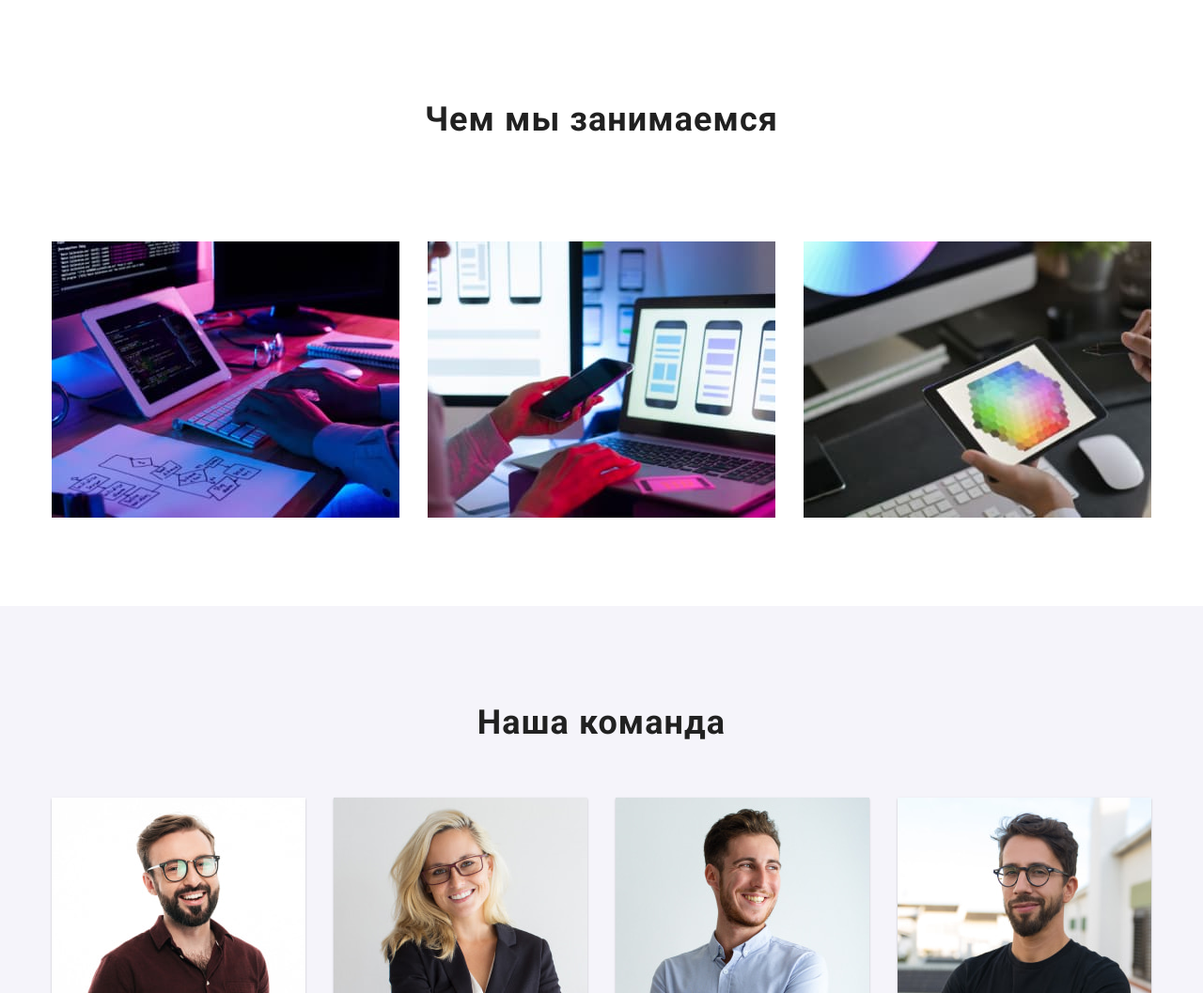
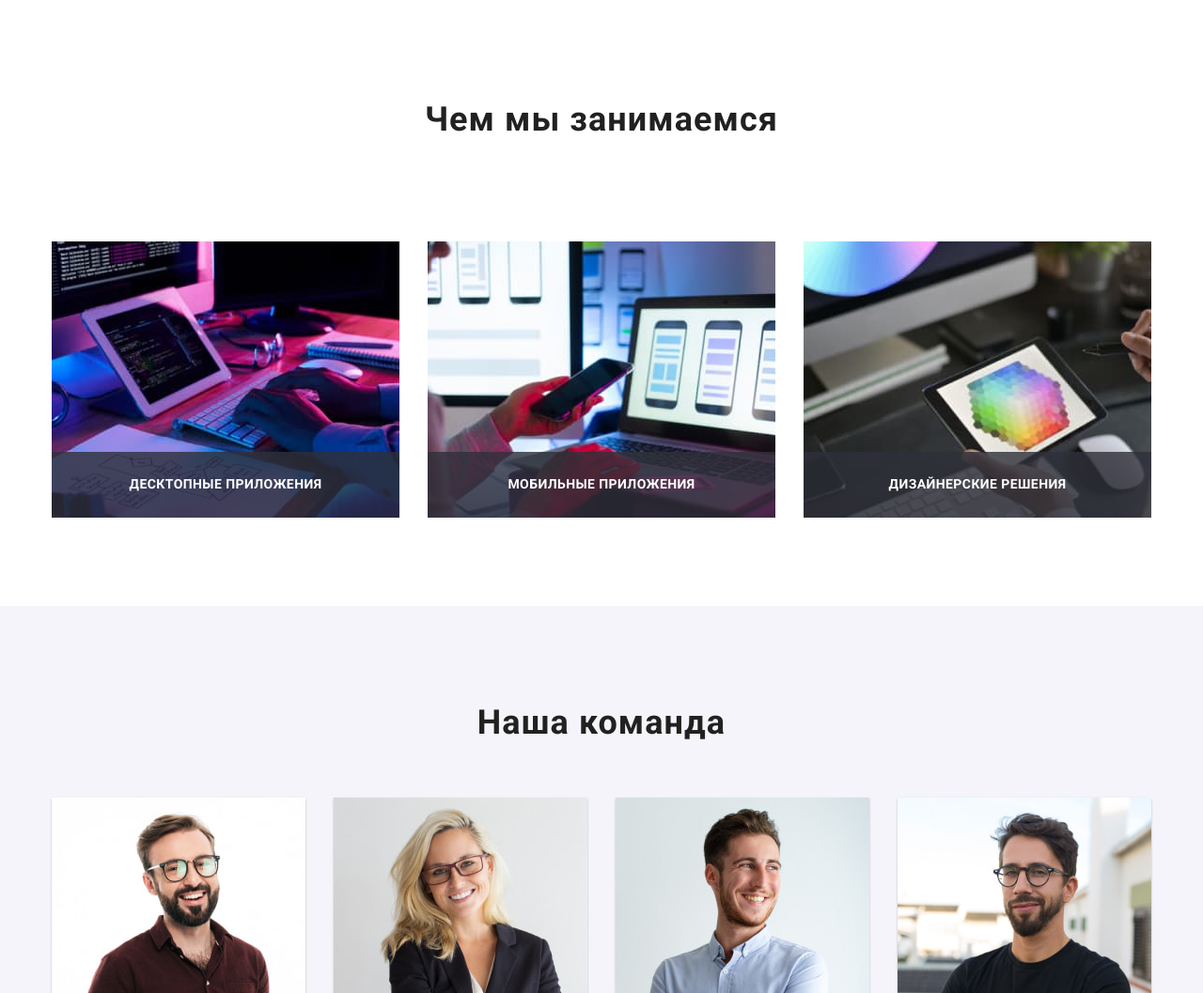
Before and after one commit to Linzakat/goit-markup-hw-05, a plain HTML site: page index.html in a window 1280 px wide. Shown: the part 1114-2171 px from the top of the page at 94% size. Drawn offline with nearby package versions, Linux system fonts and the light colour scheme.

Commit message:
блок чем занимаемся

```diff
--- a/css/styles.css
+++ b/css/styles.css
@@ -255,8 +255,32 @@ button{
 .list-work:not(:last-child) {
   margin-right: 30px;
 }
+.work-list {
+  position: relative;
+}
+.work-list-item {
+  position: absolute;
+  bottom: 0;
+  display: block;
+  width:370px;
+  height:70px;
+  font-weight: bold;
+  font-size: 14px;
+  line-height: 1.14;
+  text-align: center;
+  letter-spacing: 0.03em;
+  text-transform: uppercase;
+  color:var(--primary-white-color);
+  background: rgba(47, 48, 58, 0.8);
+  padding-top: 27px;
+  padding-bottom: 27px;
+  align-items: center;
+  justify-content: center;
+
+
+}
 .list .list-workers {
-  background: #FFFFFF;
+  background:var(--primary-white-color);
   box-shadow: 0px 1px 3px rgba(0, 0, 0, 0.12), 0px 1px 1px rgba(0, 0, 0, 0.14),
     0px 2px 1px rgba(0, 0, 0, 0.2);
   border-radius: 0px 0px 4px 4px;
--- a/index.html
+++ b/index.html
@@ -76,9 +76,15 @@
             <div class="container container-content">
                 <h2 class="content" >Чем мы занимаемся</h2>
                     <ul class="list list-work">
-                        <li class="work-list"><img src="./img/box1.jpg" alt="печатает текст на компьютере" width="370" height="294"/></li>
-                        <li class="work-list"><img src="./img/box2.jpg" alt="синхронизирует телефон с компьютером" width="370" height="294"/></li>
-                        <li class="work-list"><img src="./img/box3.jpg" alt="выбираем палитру цветов" width="370" height="294"/></li>
+                        <li class="work-list"><img src="./img/box1.jpg" alt="десктопные приложения" width="370" height="294"/>
+                          <p class="work-list-item">Десктопные приложения</p>
+                        </li>
+                        <li class="work-list"><img src="./img/box2.jpg" alt="мобильные приложения" width="370" height="294"/>
+                          <p class="work-list-item">Мобильные приложения</p>
+                        </li>
+                        <li class="work-list"><img src="./img/box3.jpg" alt="дизайнерские решения" width="370" height="294"/>
+                          <p class="work-list-item">Дизайнерские решения</p>
+                        </li>
                     </ul>
             </div>
 
```
